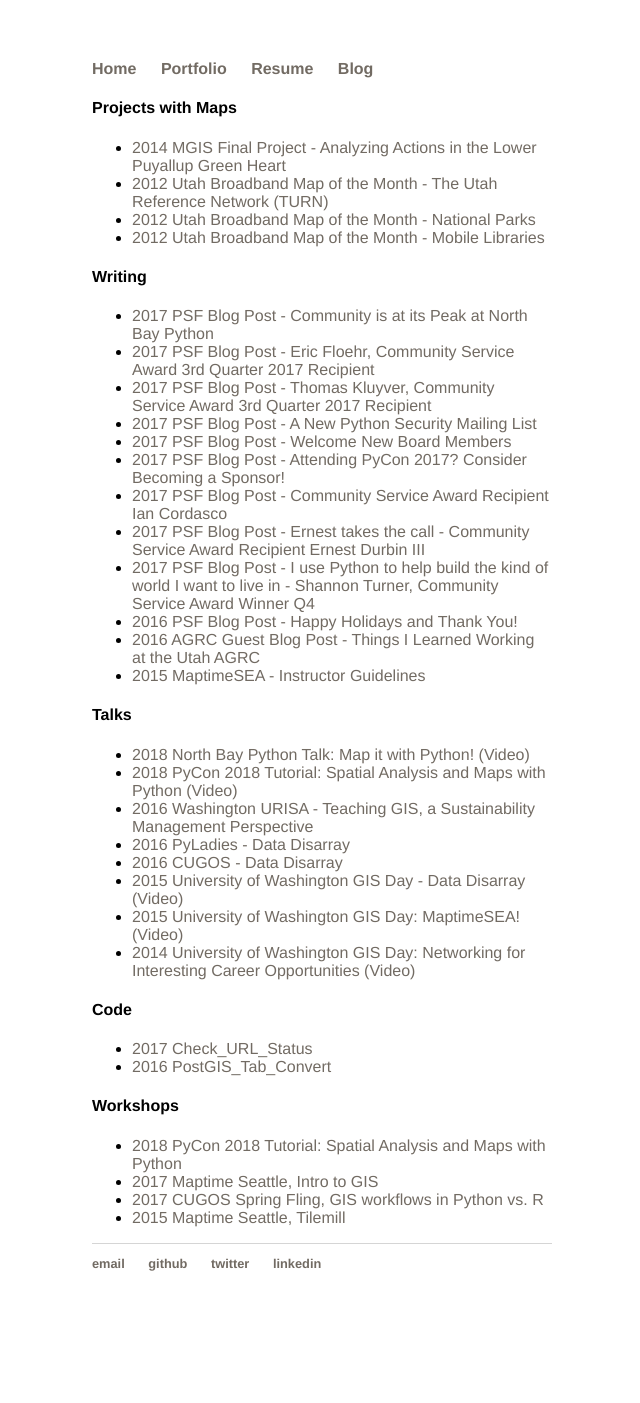
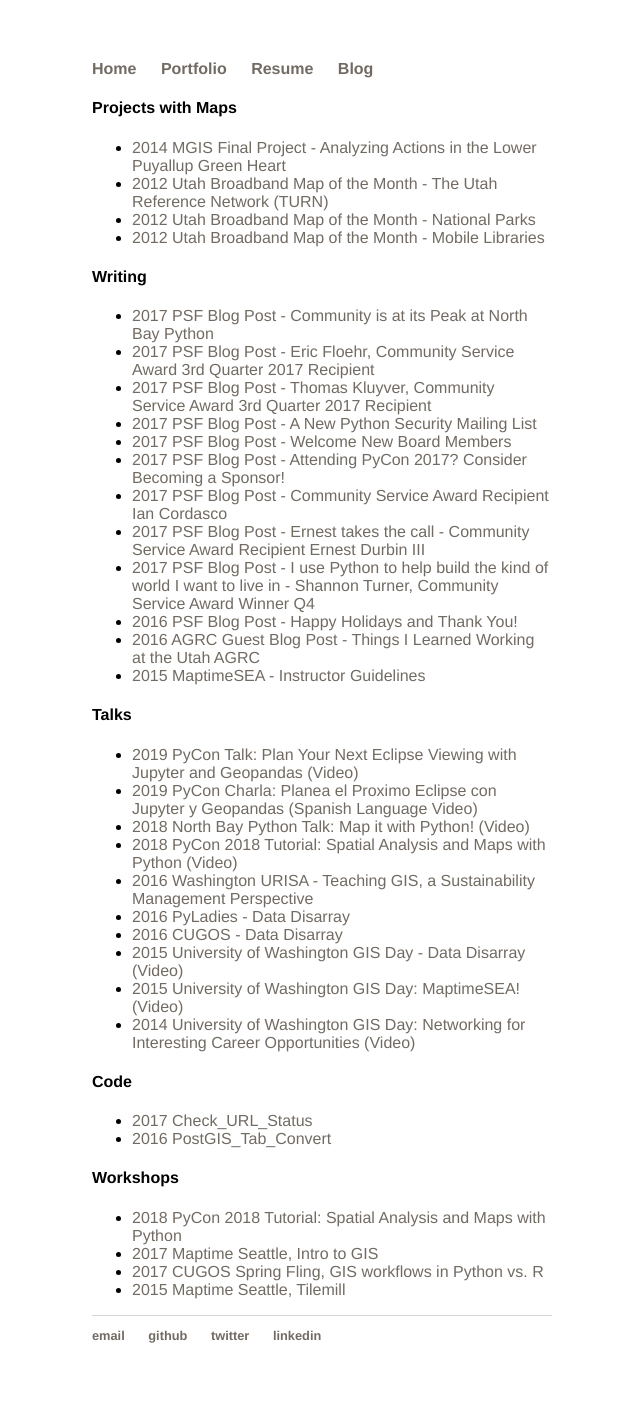
Before and after one commit to christyheaton/christyheaton.github.io, a Jekyll site: the page built from portfolio/index.html, in a window 1280 px wide. Shown: the whole page, without its empty margins (318-958 px from the left). Built offline with Jekyll 4.4.1, drawn with Linux system fonts in a browser that asks for light colours; before the commit the page ends 1331 px from its top, so only the background shows below that.

Commit message:
added pycon materials to portfolio

```diff
--- a/portfolio/index.html
+++ b/portfolio/index.html
@@ -31,6 +31,8 @@
 
 <h4>Talks</h4>
 <ul>
+  <li><a href="https://www.youtube.com/watch?v=PIPJAE-PXd4" target="_blank"><span>2019</span> PyCon Talk: Plan Your Next Eclipse Viewing with Jupyter and Geopandas (Video)</a></li>
+  <li><a href="https://youtu.be/tTIWVfltBbk" target="_blank"><span>2019</span> PyCon Charla: Planea el Proximo Eclipse con Jupyter y Geopandas (Spanish Language Video)</a></li>
   <li><a href="http://youtu.be/wsSEKm-rU6U" target="_blank"><span>2018</span> North Bay Python Talk: Map it with Python! (Video)</a></li>
   <li><a href="https://t.co/RXB4eYjEcH" target="_blank"><span>2018</span> PyCon 2018 Tutorial: Spatial Analysis and Maps with Python (Video)</a></li>
   <li><a href="http://christyheaton.github.io/Urisa_Presentation_2016/#/" target="_blank"><span>2016</span> Washington URISA - Teaching GIS, a Sustainability Management Perspective</a></li>
```
